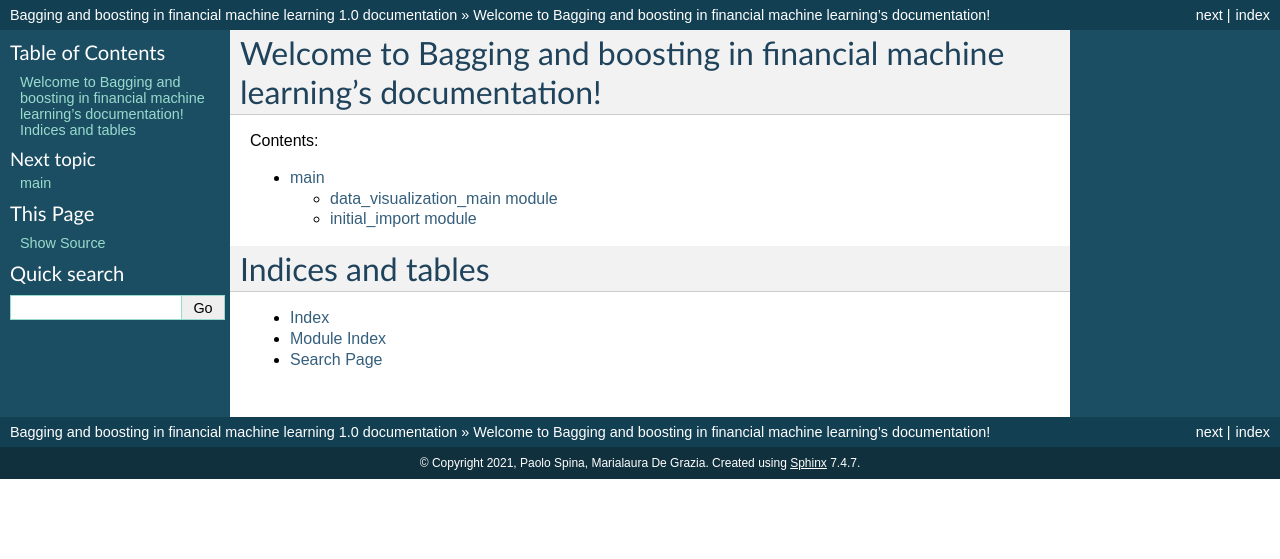
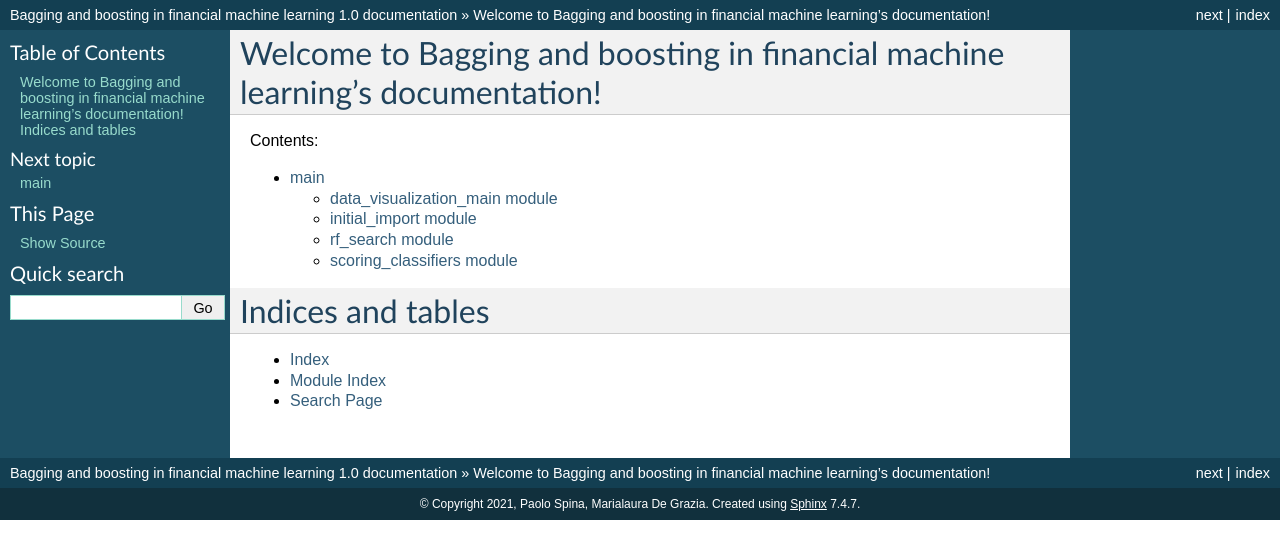
Before and after one commit to pspinaunipi/Financial_ML_project, a Sphinx documentation site: the page built from docs/index.rst, in a window 1280 px wide. Shown: the top 559 px of the page. Built offline with Sphinx 7.4.7, drawn with Linux system fonts in a browser that asks for light colours.

Commit message:
Add files via upload

```diff
--- a/docs/modules.rst
+++ b/docs/modules.rst
@@ -7,3 +7,5 @@ main
 
    data_visualization_main
    initial_import
+   rf_search
+   scoring_classifiers
--- /dev/null
+++ b/docs/rf_search.rst
@@ -0,0 +1,7 @@
+rf\_search module
+=================
+
+.. automodule:: rf_search
+   :members:
+   :undoc-members:
+   :show-inheritance:
--- /dev/null
+++ b/docs/scoring_classifiers.rst
@@ -0,0 +1,7 @@
+scoring\_classifiers module
+===========================
+
+.. automodule:: scoring_classifiers
+   :members:
+   :undoc-members:
+   :show-inheritance:
```
Also changed, not shown: 4 other files.
